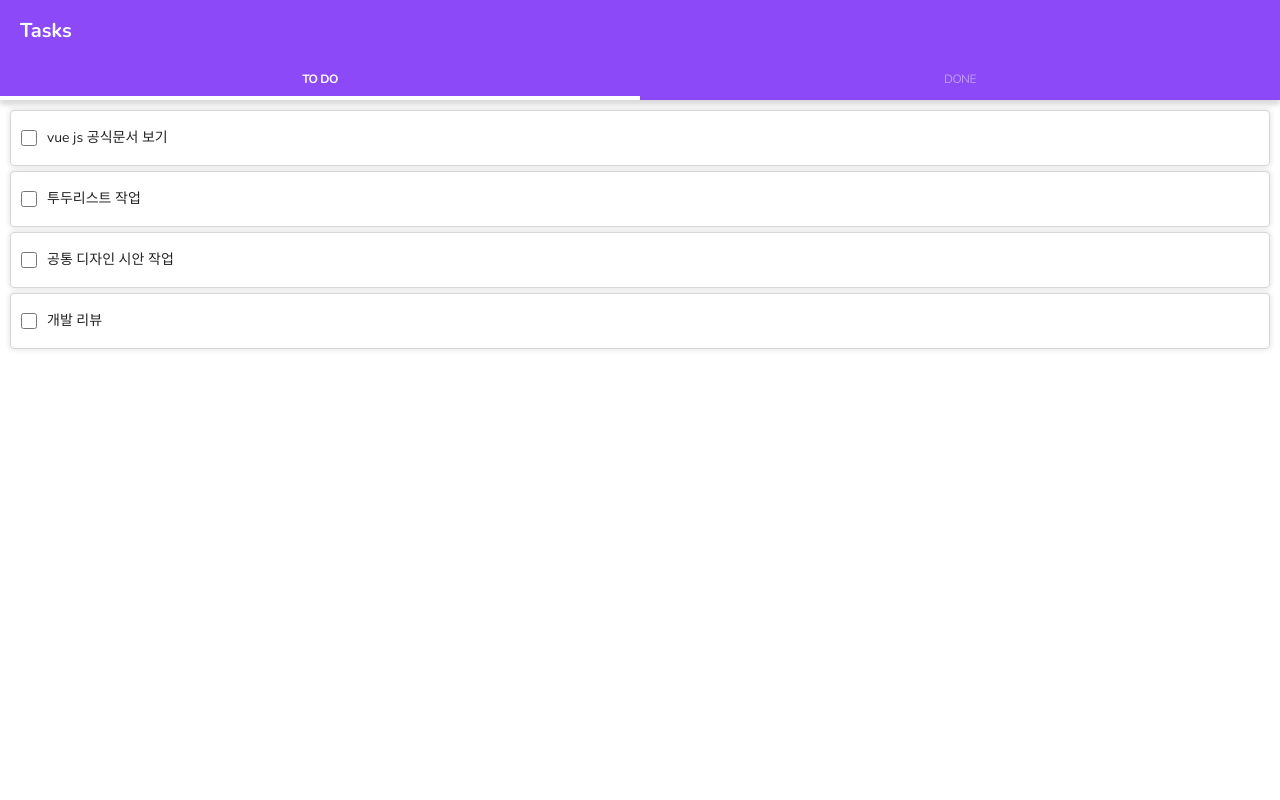
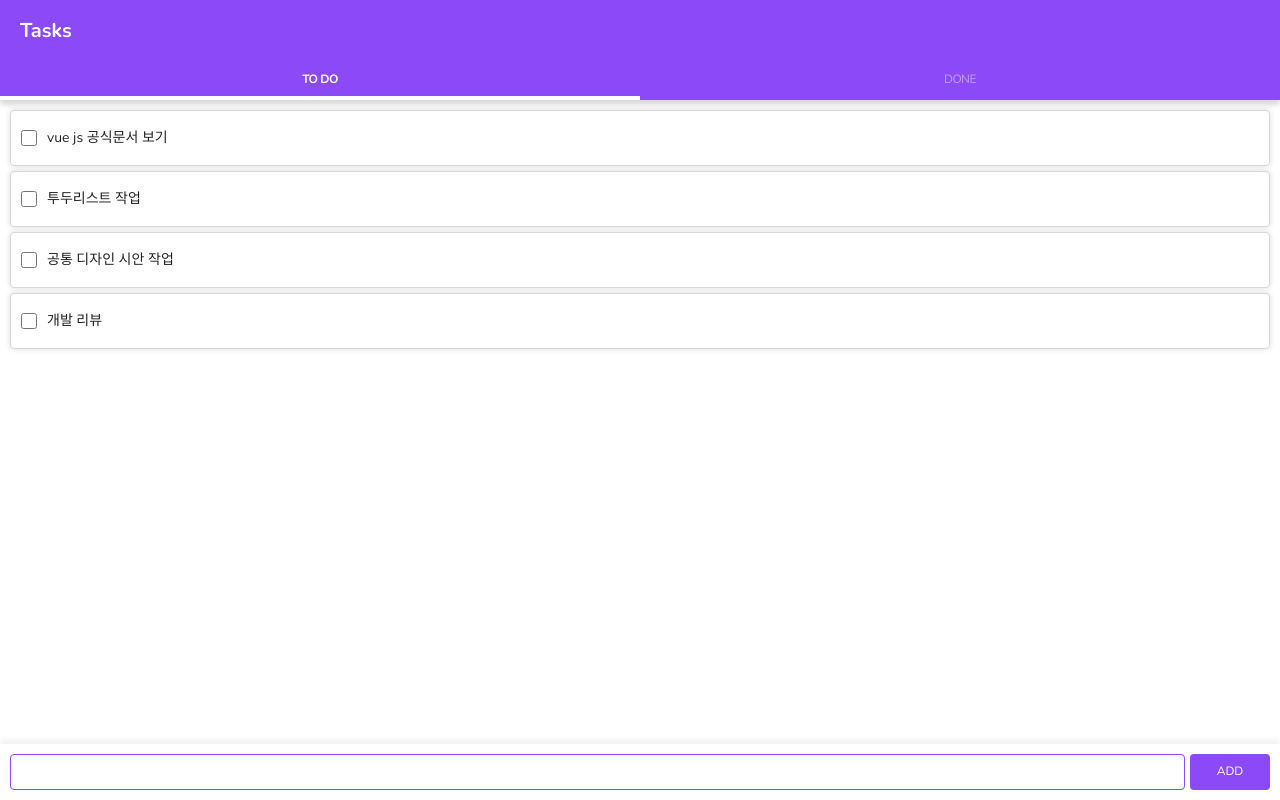
Before and after one commit to megaton111/vue-todolist, a Vue app: page / in a window 1280 px wide. Built offline with nearby package versions, Linux system fonts and the light colour scheme.

Commit message:
할일 추가하기

```diff
--- a/src/App.vue
+++ b/src/App.vue
@@ -15,6 +15,8 @@
       </keep-alive>
     </tabContentWrap> <!-- end of tab-contents -->
 
+    <registerWrap></registerWrap>
+
   </containerWrap>
 
 </template>
@@ -25,6 +27,7 @@ import headerWrap from './components/layout/header' ;
 import containerWrap from './components/layout/container' ;
 import tabButtonWrap from './components/layout/tabButtons' ;
 import tabContentWrap from './components/layout/tabContent' ;
+import registerWrap from './components/layout/register' ;
 import TODO from './components/common/todo' ; // eslint-disable-line no-unused-vars
 import DONE from './components/common/done' ; // eslint-disable-line no-unused-vars
 // import { computed } from "vue";
@@ -38,6 +41,7 @@ export default {
     containerWrap ,
     tabButtonWrap ,
     tabContentWrap ,
+    registerWrap ,
     TODO ,
     DONE
   },
--- a/src/assets/scss/_index.scss
+++ b/src/assets/scss/_index.scss
@@ -6,5 +6,6 @@
 @import "./components/header.scss";
 @import "./components/tab.scss";
 @import "./components/todolist.scss";
+@import "./components/input.scss";
 
 @import "./layout/layout.scss";
--- a/src/assets/scss/components/header.scss
+++ b/src/assets/scss/components/header.scss
@@ -1,5 +1,6 @@
 .header {
   display: flex;
+  flex-shrink: 0 ;
   height: 60px ;
   align-items: center ;
   padding:0 20px ;
--- /dev/null
+++ b/src/assets/scss/components/input.scss
@@ -0,0 +1,38 @@
+
+.inputWrap{
+  display: flex;
+  position: relative;
+  flex-shrink: 0 ;
+  width: 100% ;
+  padding: 10px ;
+  gap: 5px ;
+  box-shadow: rgb(0 0 0 / 5%) 0px -5px 5px ;
+  z-index: 100 ;
+
+  .input {
+    display: flex;
+    flex : 1 ;
+    input {
+      width: 100% ;
+      border-color : #8c49f8 ;
+    }
+  }
+  .button {
+    display: inline-flex;
+    flex-basis: 80px ;
+    height: 100% ;
+    button {
+      display: inline-flex;
+      align-items: center ;
+      justify-content: center ;
+      width: 100% ;
+      // border : 1px solid #8c49f8 ;
+      background-color:#8c49f8 ;
+      color:#fff ;
+      border-radius: 4px;
+      outline: 0 ;
+      border : 0 ;
+      cursor: pointer;
+    }
+  }
+}
--- a/src/assets/scss/components/tab.scss
+++ b/src/assets/scss/components/tab.scss
@@ -2,6 +2,7 @@
 .tab-buttons{
   $height-tab : 40px ;
   display: flex;
+  flex-shrink: 0 ;
   width: 100% ;
   flex-direction: row ;
   box-shadow: rgb(0 0 0 / 15%) 0px 5px 5px ;
@@ -37,6 +38,24 @@
 .tab-contents{
   display: flex;
   flex-direction: column ;
-  flex : 1 ;
+  flex : 1 1 auto ;
+  overflow-y:auto ;
+  height: 0 ;
   padding: 10px ;
+
+  &::-webkit-scrollbar {
+    width: 10px;
+  }
+
+  &::-webkit-scrollbar-track {
+    background: #eeeeee;
+    border-radius: 5px;
+  }
+
+  &::-webkit-scrollbar-thumb {
+    // background: linear-gradient(#c2e59c, #64b3f4);
+    background: rgb(136, 136, 136) ;
+    border-radius: 5px;
+  }
+
 }
--- a/src/assets/scss/components/todolist.scss
+++ b/src/assets/scss/components/todolist.scss
@@ -6,6 +6,7 @@
   gap:5px ;
   .item {
     display: flex;
+    flex-shrink: 0 ;
     align-items: center ;
     gap:10px;
     padding:10px ;
--- a/src/assets/scss/layout/layout.scss
+++ b/src/assets/scss/layout/layout.scss
@@ -9,6 +9,7 @@ html, body { height: 100% ; overflow: hidden !important ;}
   .container {
     flex : 1;
     display: flex;
+    flex-shrink: 0 ;
     flex-direction: column ;
   }
 }
--- /dev/null
+++ b/src/components/layout/register.vue
@@ -0,0 +1,39 @@
+<template>
+  <div class="inputWrap">
+    <div class="input"><input type="text" v-model="todoValue" @keyup.enter="addListHandler"></div>
+    <div class="button"><button type="button" @click="addListHandler">ADD</button></div>
+  </div> <!-- end of inputWrap -->
+</template>
+
+<script>
+  // import {ref} from 'vue';
+  // import { useStore } from "vuex";
+  export default {
+    name : 'register' ,
+    data () {
+      return {
+        todoValue : null
+      }
+    } ,
+    methods : {
+      addListHandler() {
+        this.$store.commit("addList", this.todoValue ) ;
+        this.todoValue = '' ;
+      }
+    }
+    // setup() {
+    //   const store = useStore();
+    //   let todoValue = ref('') ;
+    //   const addListHandler = () => {
+    //     store.commit("addList", todoValue ) ;
+    //   };
+    //   return { todoValue , addListHandler } ;
+    // }
+
+
+  }
+</script>
+
+<style lang="scss" scoped>
+
+</style>
--- a/src/components/layout/todoItem.vue
+++ b/src/components/layout/todoItem.vue
@@ -1,7 +1,10 @@
 <template>
   <div class="item" v-for="(item, idx) in items" :key="idx" :class="{ done : item.done }">
-    <div class="check"><input type="checkbox"></div>
+    <div class="check"><input type="checkbox" :checked="item.done" :disabled="item.done"></div>
     <div class="title">{{ item.title }}</div>
+    <!-- <div class="btns">
+      <button type="button">삭제</button>
+    </div> -->
   </div>
 </template>
 
--- a/src/store/index.js
+++ b/src/store/index.js
@@ -2,7 +2,7 @@ import { createStore } from "vuex";
 import todoStore from './modules/todoData';
 
 export default createStore({
-  strict: true,
+  strict: false ,
   modules: {
     todoStore: todoStore,
   },
--- a/src/store/modules/todoData.js
+++ b/src/store/modules/todoData.js
@@ -11,6 +11,10 @@ const todoStore = {
     ] ,
   },
   mutations: {
+    addList( state, value ) {
+      state.todoList.push({ title: value, done: false });
+      console.log('list :', state.todoList);
+    }
   },
   getters: {
     todo(state) {
```
